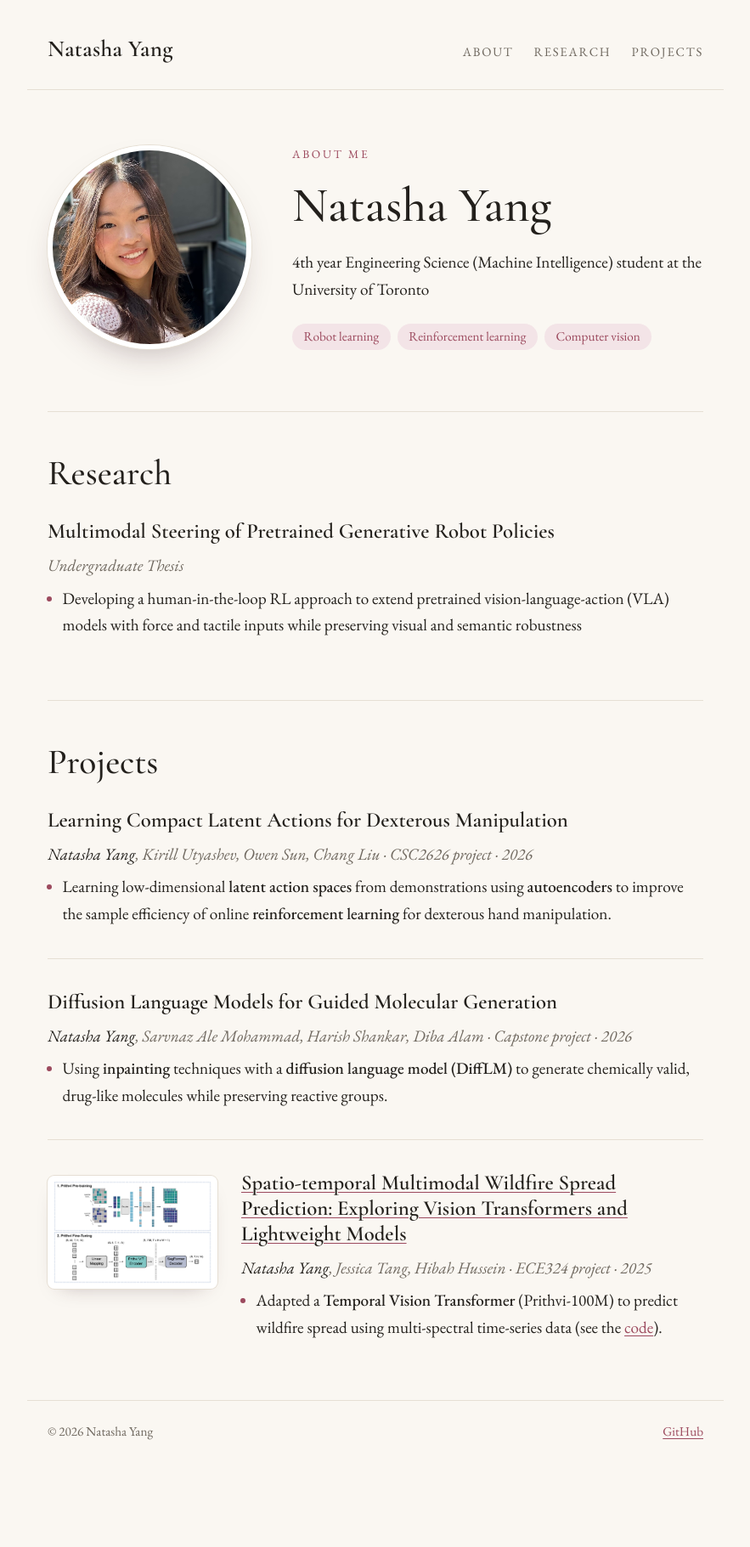
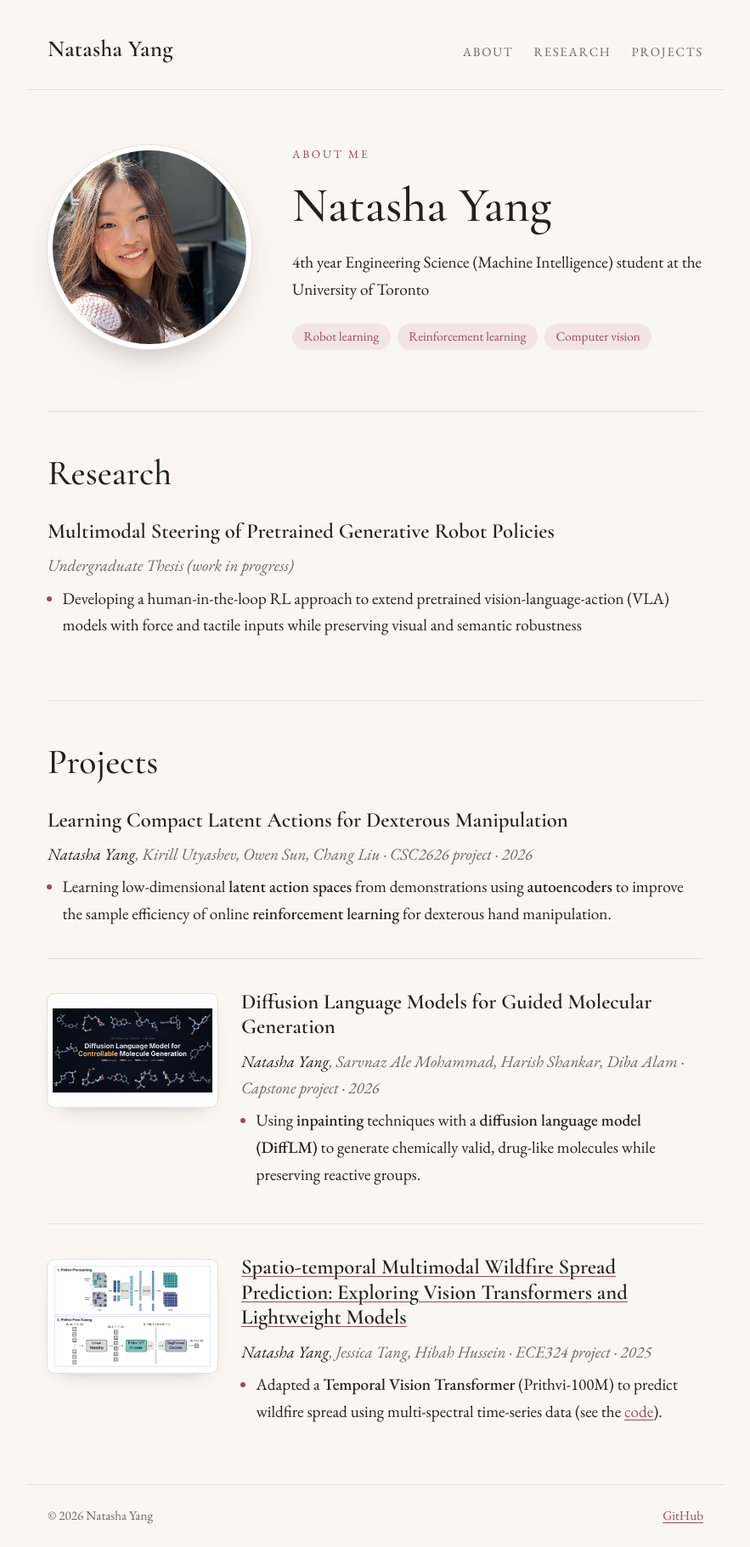
Before and after one commit to Natasha-Yang/Natasha-Yang.github.io, a Jekyll site: the page built from index.md, in a window 1280 px wide. Shown: the whole page at 85% size, without its empty margins (198-1081 px from the left). Built offline with Jekyll 4.4.1, drawn with Linux system fonts in a browser that asks for light colours; before the commit the page ends 1722 px from its top, so only the background shows below that.

Commit message:
add thumbnail for difflm

```diff
--- a/_includes/projects.md
+++ b/_includes/projects.md
@@ -2,9 +2,14 @@
 _**Natasha Yang**, Kirill Utyashev, Owen Sun, Chang Liu · CSC2626 project · 2026_
 - Learning low-dimensional **latent action spaces** from demonstrations using **autoencoders** to improve the sample efficiency of online **reinforcement learning** for dexterous hand manipulation.
 
+<div class="project" markdown="1">
+<div class="thumb"><img src="{{ '/assets/images/difflm.png' | relative_url }}" alt="Diffusion language model for guided molecular generation"></div>
+<div markdown="1">
 ### Diffusion Language Models for Guided Molecular Generation
 _**Natasha Yang**, Sarvnaz Ale Mohammad, Harish Shankar, Diba Alam · Capstone project · 2026_
 - Using **inpainting** techniques with a **diffusion language model (DiffLM)** to generate chemically valid, drug-like molecules while preserving reactive groups.
+</div>
+</div>
 
 <div class="project" markdown="1">
 <div class="thumb"><img src="{{ '/assets/images/firenet.png' | relative_url }}" alt="FireNet architecture: Prithvi pre-training and fine-tuning pipeline"></div>
--- a/_includes/research.md
+++ b/_includes/research.md
@@ -1,3 +1,3 @@
 ### Multimodal Steering of Pretrained Generative Robot Policies
-*Undergraduate Thesis*
+*Undergraduate Thesis (work in progress)*
 - Developing a human-in-the-loop RL approach to extend pretrained vision-language-action (VLA) models with force and tactile inputs while preserving visual and semantic robustness
```
Also changed, not shown: assets/images/difflm.png (added).
